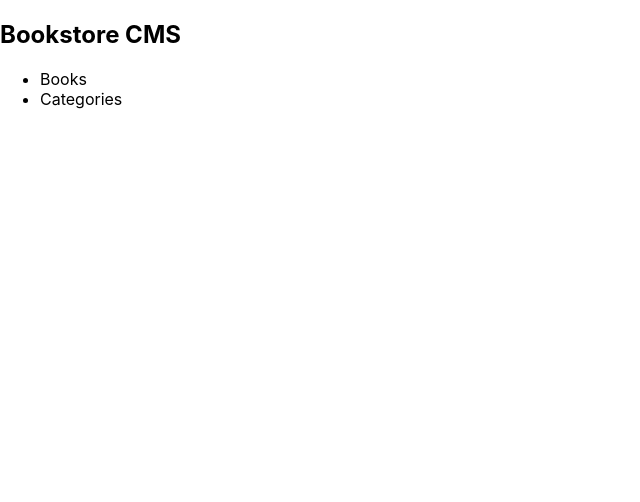
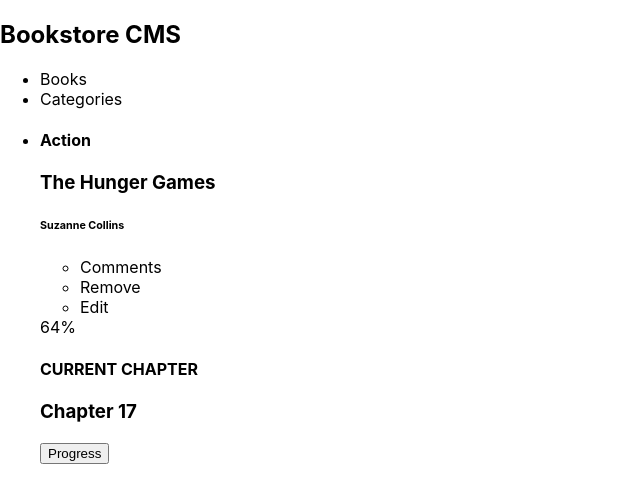
Before and after one commit to HossainAraf/Book-store, a React (Create React App) app: page / in a window 1280 px wide. Shown: the top 502 px of the page, without its empty margins (0-640 px from the left). Built offline with nearby package versions, Linux system fonts and the light colour scheme.

Commit message:
Add router

```diff
--- a/src/App.js
+++ b/src/App.js
@@ -1,10 +1,19 @@
 import './App.css';
-// import { BrowserRouter as Router, Routes, Route } from 'react-router-dom';
+import { BrowserRouter as Router, Routes, Route } from 'react-router-dom';
 import Nav from './components/Nav';
+import Books from './components/Books';
+import Categories from './components/Categories';
 
 function App() {
   return (
-    <Nav />
+    <Router>
+      <Nav />
+      <Routes>
+        <Route path="/" element={<Books />} />
+        <Route path="/categories" element={<Categories />} />
+      </Routes>
+
+    </Router>
   );
 }
 
--- /dev/null
+++ b/src/components/BookList.js
@@ -0,0 +1,28 @@
+import React from 'react';
+
+const BookList = () => (
+  <div id="books-container">
+    <ul id="book-list">
+      <li>
+        <div className="book-intro">
+          <h4>Action</h4>
+          <h3>The Hunger Games</h3>
+          <h6>Suzanne Collins</h6>
+          <ul className="actions">
+            <li>Comments</li>
+            <li>Remove</li>
+            <li>Edit</li>
+          </ul>
+        </div>
+        <div className="completed-percent">64%</div>
+        <div className="progress">
+          <h4>CURRENT CHAPTER</h4>
+          <h3>Chapter 17</h3>
+          <button className="btn-progress" type="button">Progress</button>
+        </div>
+      </li>
+    </ul>
+  </div>
+);
+
+export default BookList;
--- /dev/null
+++ b/src/components/Books.js
@@ -0,0 +1,8 @@
+import React from 'react';
+import BookList from './Booklist';
+
+const Books = () => (
+  <BookList />
+);
+
+export default Books;
--- a/src/components/Nav.js
+++ b/src/components/Nav.js
@@ -1,4 +1,5 @@
 import React from 'react';
+// import Books from './Books';
 // import userIcon from '../Assets/user-regular.svg';
 
 const Nav = () => (
```
Also changed, not shown: src/components/Home.js (added).
